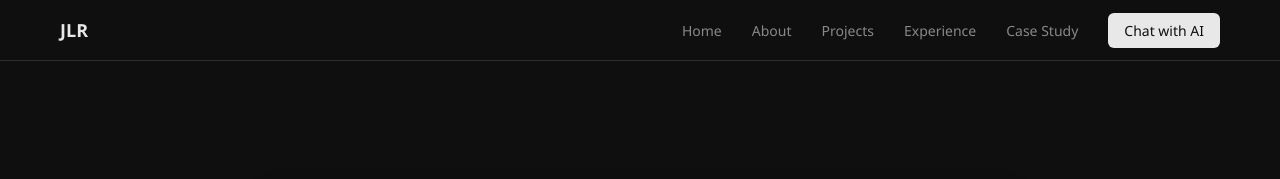
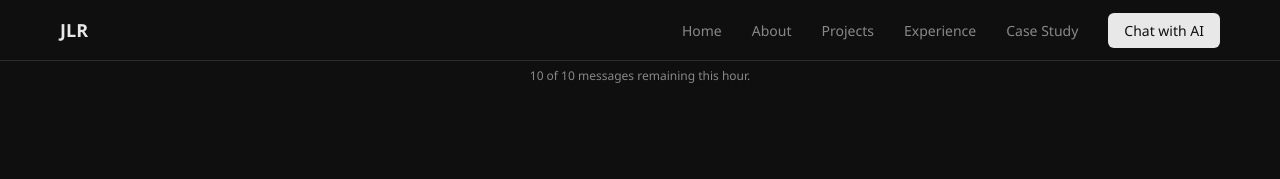
Before and after one commit to jancarlo-rojas/interactive_resume, a website: page public/chat.html in a window 1280 px wide. Shown: the top 179 px of the page. Drawn offline with Linux system fonts and the light colour scheme.

Commit message:
Add chat rate limiting: 10 messages per hour with live counter
Co-Authored-By: Claude Sonnet 4.6 <noreply@anthropic.com>

```diff
--- a/api/chat.ts
+++ b/api/chat.ts
@@ -214,6 +214,9 @@ export default async function handler(req: any, res: any) {
     }
     const userMessage = req.body && req.body.message;
     if (!userMessage) return res.status(400).json({ error: 'message required' });
+    if (typeof userMessage !== 'string' || userMessage.length > 2000) {
+      return res.status(400).json({ error: 'Message too long. Please keep it under 2000 characters.' });
+    }
 
     try {
       const embModel = process.env.OPENAI_EMBEDDING_MODEL || 'text-embedding-ada-002';
--- a/public/app.js
+++ b/public/app.js
@@ -64,10 +64,56 @@ function hideTyping() {
   typingEl = null;
 }
 
+const RATE_LIMIT = 10;
+const RATE_WINDOW_MS = 60 * 60 * 1000; // 1 hour
+
+function getRateLimitState() {
+  try {
+    return JSON.parse(localStorage.getItem('chat_timestamps') || '[]');
+  } catch {
+    return [];
+  }
+}
+
+function saveRateLimitState(timestamps) {
+  localStorage.setItem('chat_timestamps', JSON.stringify(timestamps));
+}
+
+function checkRateLimit() {
+  const now = Date.now();
+  const timestamps = getRateLimitState().filter(t => now - t < RATE_WINDOW_MS);
+  saveRateLimitState(timestamps);
+  return timestamps.length;
+}
+
+function recordMessage() {
+  const timestamps = getRateLimitState();
+  timestamps.push(Date.now());
+  saveRateLimitState(timestamps);
+}
+
+function updateRateLimitNote() {
+  const note = document.getElementById('rate-limit-note');
+  if (!note) return;
+  const used = checkRateLimit();
+  const remaining = Math.max(0, RATE_LIMIT - used);
+  note.textContent = `${remaining} of ${RATE_LIMIT} messages remaining this hour.`;
+}
+
 form.addEventListener('submit', async (e) => {
   e.preventDefault();
   const text = msg.value.trim();
   if (!text) return;
+
+  const used = checkRateLimit();
+  if (used >= RATE_LIMIT) {
+    append('bot', 'You have reached the limit of 10 messages per hour. Please check back later.');
+    msg.value = '';
+    return;
+  }
+
+  recordMessage();
+  updateRateLimitNote();
   append('user', text);
   msg.value = '';
 
@@ -101,3 +147,5 @@ suggestionCards.forEach(card => {
     form.dispatchEvent(new Event('submit'));
   });
 });
+
+updateRateLimitNote();
--- a/public/chat.html
+++ b/public/chat.html
@@ -36,6 +36,8 @@
       </nav>
     </div>
   </div>
+
+  <p id="rate-limit-note" class="rate-limit-note"></p>
 
   <div class="chat-container">
     <div id="chat">
--- a/public/styles.css
+++ b/public/styles.css
@@ -80,6 +80,9 @@ html,body{height:100%;margin:0;font-family:'Segoe UI',Trebuchet MS,Arial,sans-se
 @media (max-width:768px){
   body.chat-page .nav-link-primary{display:none}
 }
+
+/* Rate limit note */
+.rate-limit-note{text-align:center;font-size:12px;color:var(--text-light);margin:6px 0 0;padding:0}
 
 /* Container & Layout */
 .container{max-width:1200px;margin:0 auto;padding:40px 20px 60px}
```
